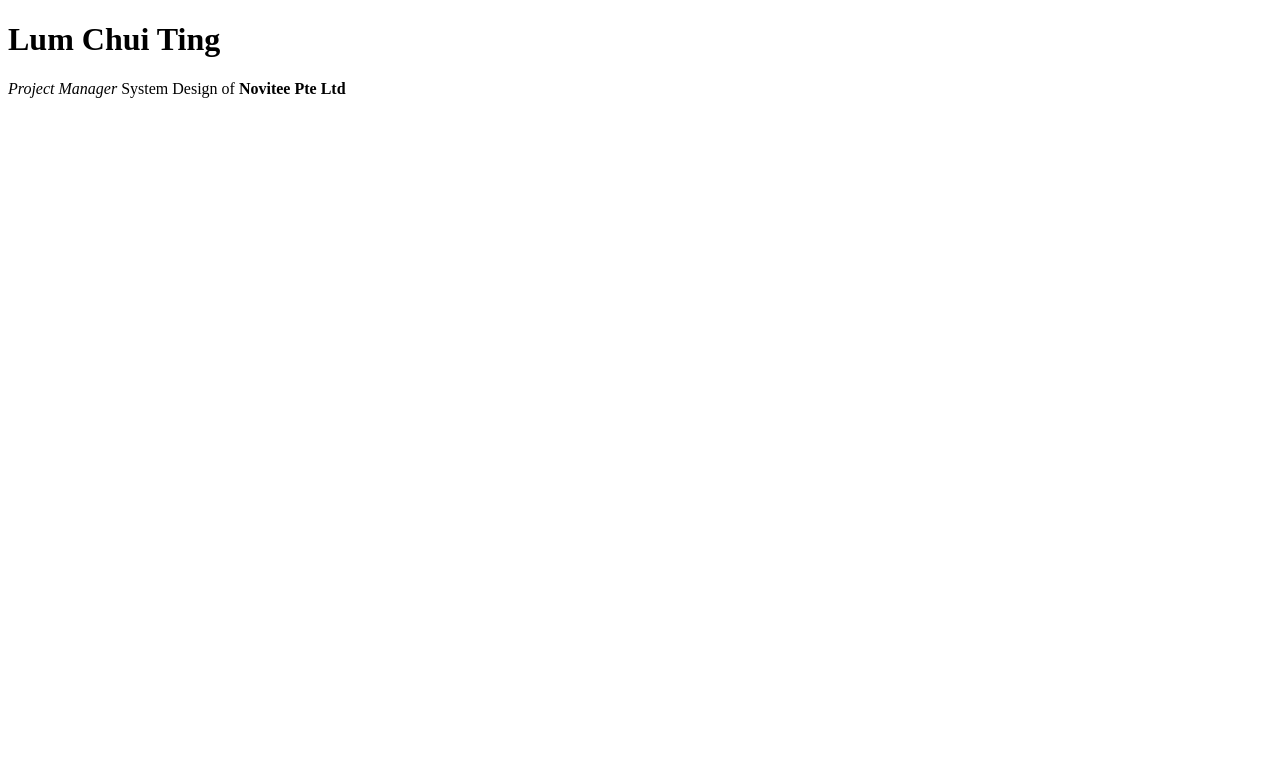
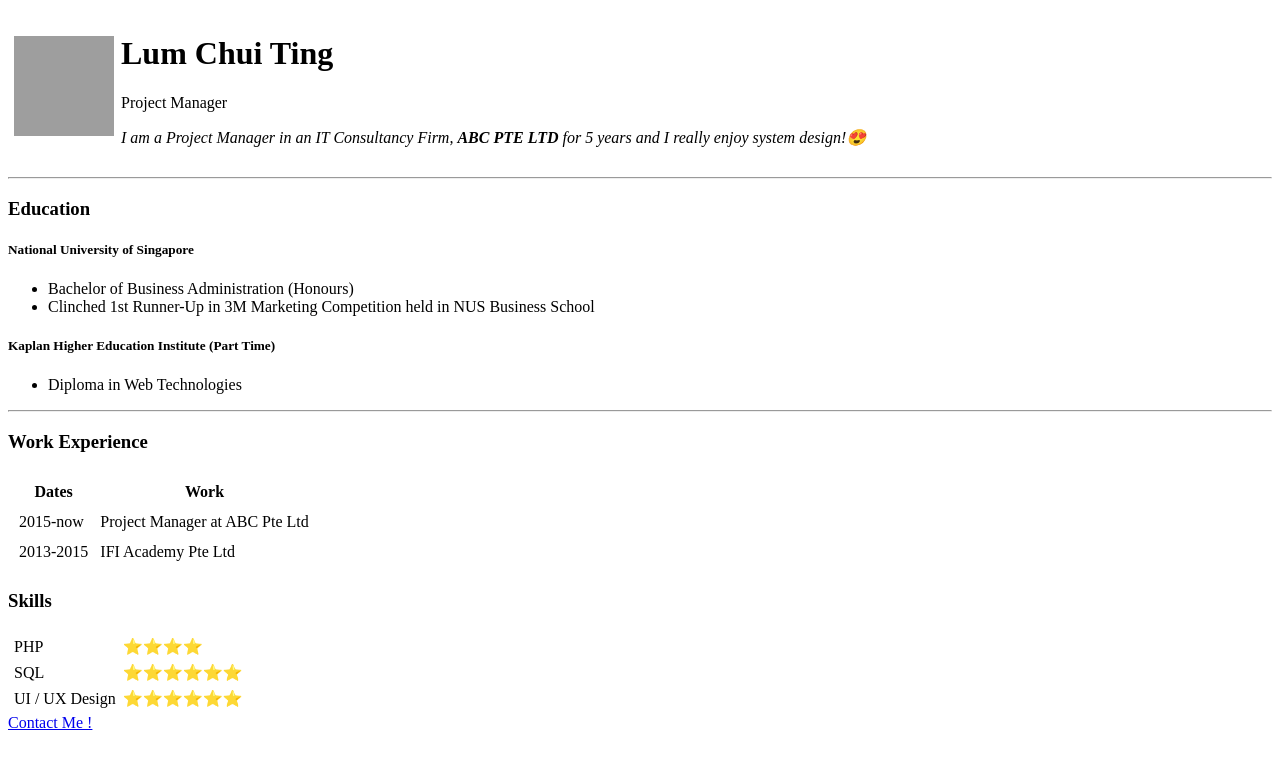
Before and after one commit to chuiting/cv, a plain HTML site: page index.html in a window 1280 px wide. Drawn offline with Linux system fonts and the light colour scheme; grey boxes are pictures that could not be loaded.

Commit message:
Form, Table HTML Lesson

```diff
--- a/index.html
+++ b/index.html
@@ -3,12 +3,62 @@
 
 <head>
     <meta charset="UTF-8">
-    <title> Lum Chui Ting </title>
+    <title> Lum Chui Ting's Personal Site </title>
 </head>
 
 <body>
-    <h1>Lum Chui Ting</h1>
-    <p><em>Project Manager</em> System Design of <strong>Novitee Pte Ltd</strong></p>
+    <table cellspacing="5">
+        <tr>
+            <td>
+                <img src="chuiting-circle.png" width="100px" height="100px" alt="Chui Ting">
+            </td>
+            <td>
+                <h1>Lum Chui Ting</h1>
+                <p>Project Manager</em></p>
+                <p><em>I am a Project Manager in an IT Consultancy Firm, <strong> ABC PTE LTD </strong> for 5 years and I really enjoy system design!😍</em></p>
+            </td>
+        </tr>
+    </table>
+    <hr>
+    <h3> Education </h3>
+    <h5> National University of Singapore </h5>
+    <ul>
+        <li> Bachelor of Business Administration (Honours) </li>
+        <li> Clinched 1st Runner-Up in 3M Marketing Competition held in NUS Business School </li>
+    </ul>
+    <h5> Kaplan Higher Education Institute (Part Time) </h5>
+    <ul>
+        <li>Diploma in Web Technologies </li>
+    </ul>
+    </h5>
+    <hr>
+    <h3> Work Experience</h3>
+    <table cellspacing="10">
+        <th>Dates</th>
+        <th>Work</</th> <tr>
+        <td> 2015-now </td>
+        <td> Project Manager at ABC Pte Ltd </td>
+        </tr>
+        <tr>
+            <td> 2013-2015 </td>
+            <td> IFI Academy Pte Ltd </td>
+        </tr>
+    </table>
+    <h3> Skills </h3>
+    <table cellspacing="5">
+        <tr>
+            <td> PHP </td>
+            <td> ⭐⭐⭐⭐ </td>
+        </tr>
+        <tr>
+            <td> SQL </td>
+            <td> ⭐⭐⭐⭐⭐⭐ </td>
+        </tr>
+        <tr>
+            <td> UI / UX Design </td>
+            <td> ⭐⭐⭐⭐⭐⭐ </td>
+        </tr>
+    </table>
+    <a href="contact.html"> Contact Me ! </a>
 </body>
-
 </html>
```
Also changed, not shown: contact.html (added, +32 -0 lines), chuiting.jpg (added), 2 other files.
